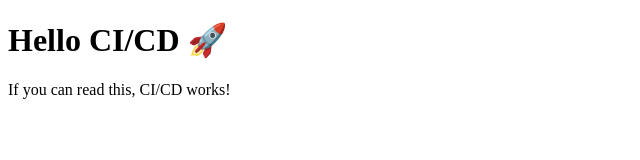
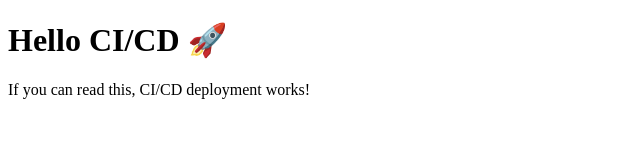
Before and after one commit to pavana-m/hello-ci-cd-frontend, a website: page index.html in a window 1280 px wide. Shown: the full height of the page, 0-640 px from the left. Drawn offline with Linux system fonts and the light colour scheme.

Commit message:
feat: tiny change to show auto-deploy

```diff
--- a/index.html
+++ b/index.html
@@ -6,7 +6,7 @@
   </head>
   <body>
     <h1>Hello CI/CD 🚀</h1>
-    <p>If you can read this, CI/CD works!</p>
+    <p>If you can read this, CI/CD deployment works!</p>
     <script type="module" src="sum.js"></script>
   </body>
 </html>
```
